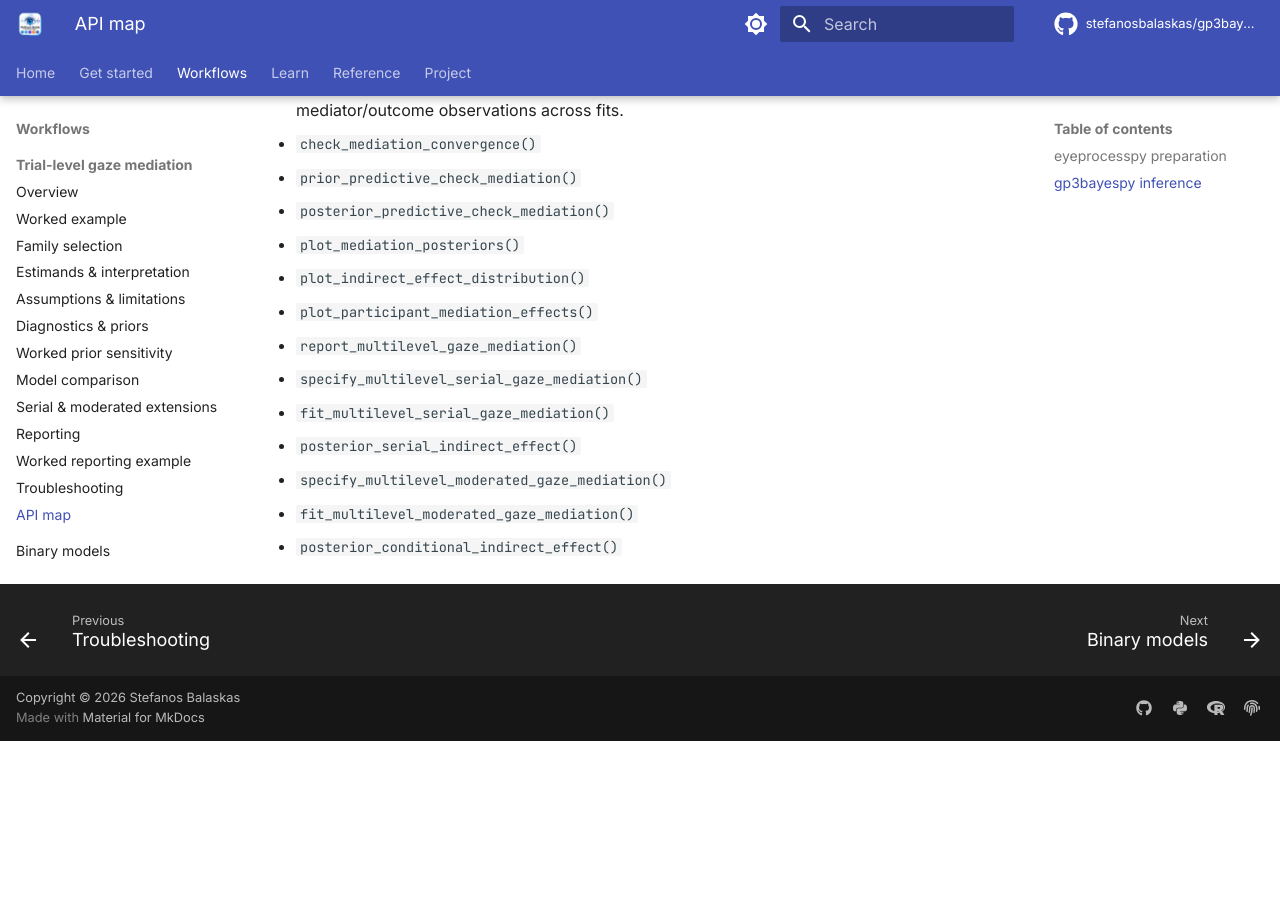
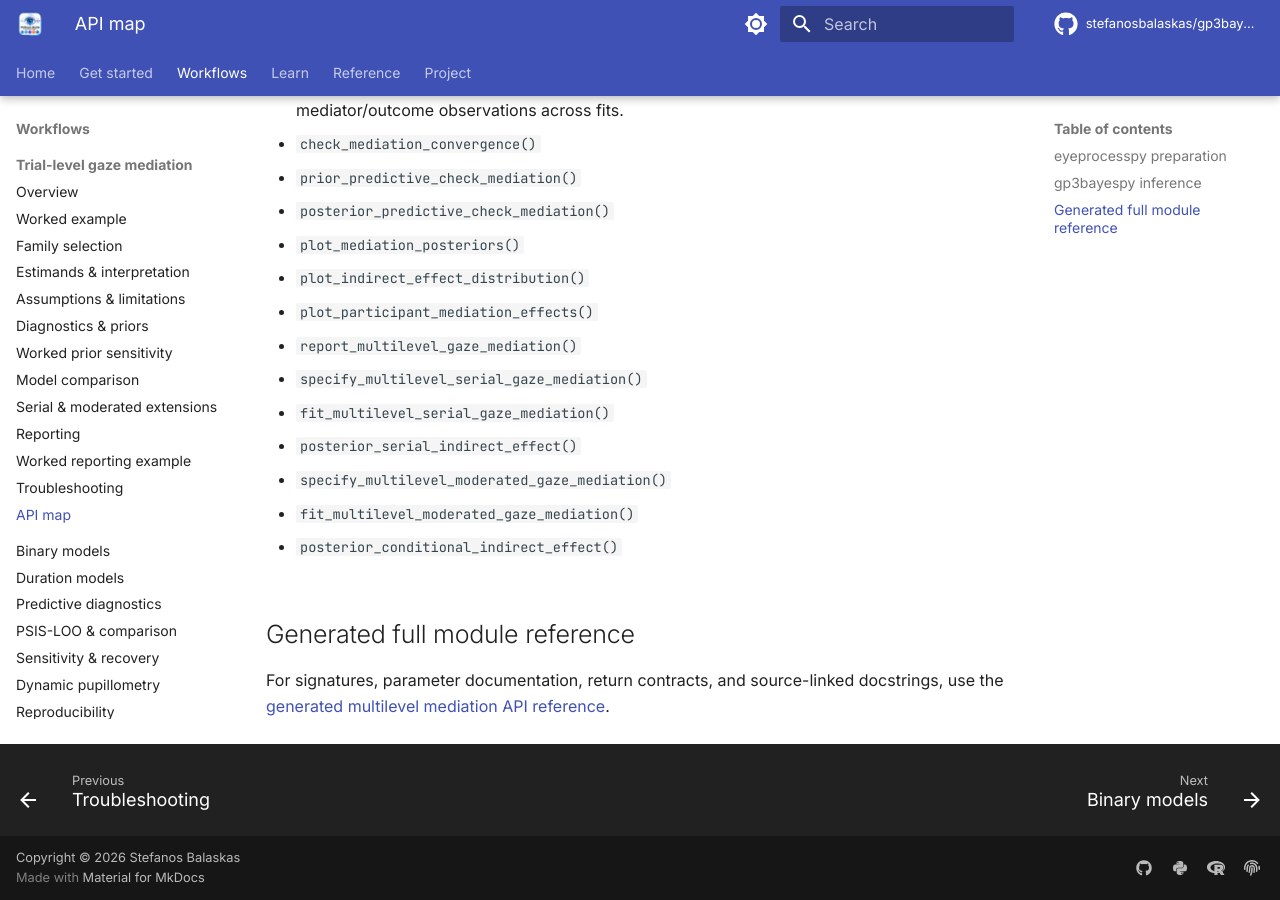
Before and after one commit to stefanosbalaskas/gp3bayespy, an MkDocs documentation site: the page built from docs/articles/multilevel-mediation/reference.md, in a window 1280 px wide and 900 px high, scrolled down 1051 px. Built offline with MkDocs 1.6.1 and Material for MkDocs 9.7.7, drawn with Linux system fonts in a browser that asks for light colours; comment, search, counter and statistics services are not loaded; before the commit the page ends 1792 px from its top, so only the background shows below that.

Commit message:
docs: link generated mediation API reference

```diff
--- a/docs/articles/multilevel-mediation/reference.md
+++ b/docs/articles/multilevel-mediation/reference.md
@@ -38,3 +38,8 @@
 - `specify_multilevel_moderated_gaze_mediation()`
 - `fit_multilevel_moderated_gaze_mediation()`
 - `posterior_conditional_indirect_effect()`
+
+
+## Generated full module reference
+
+For signatures, parameter documentation, return contracts, and source-linked docstrings, use the [generated multilevel mediation API reference](../../reference/multilevel-mediation.md).
```
